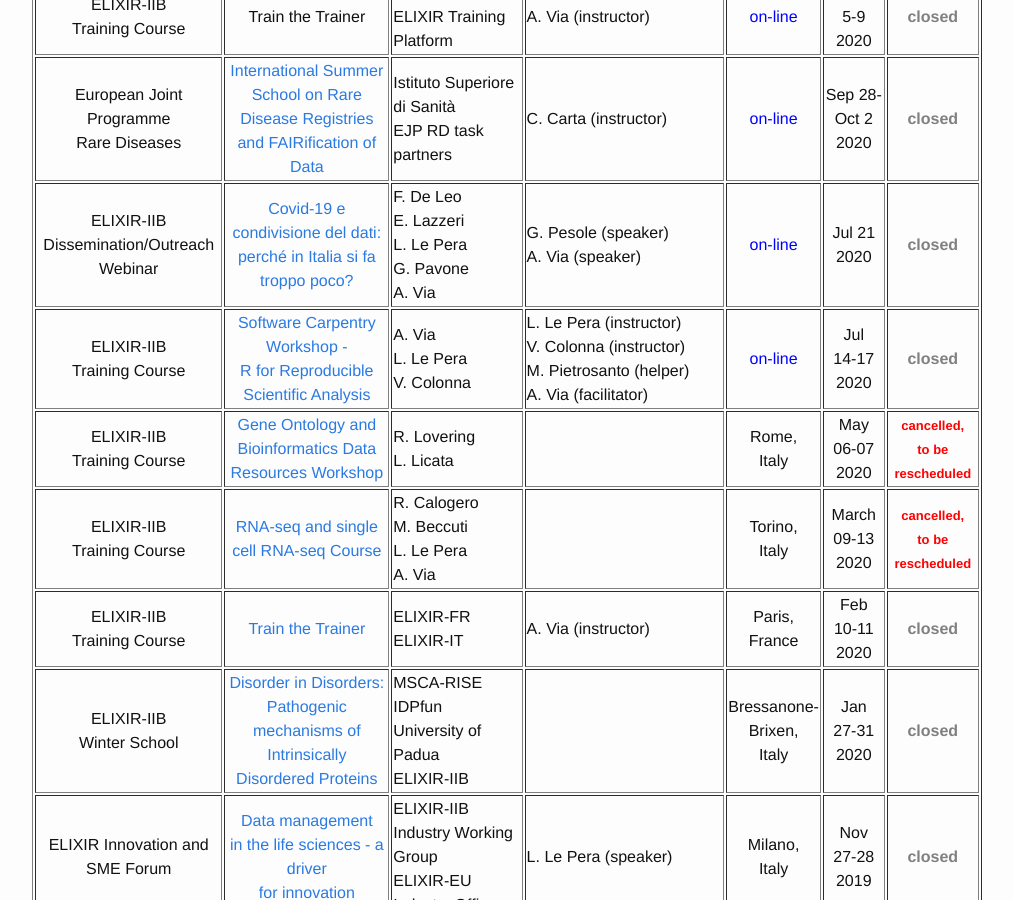
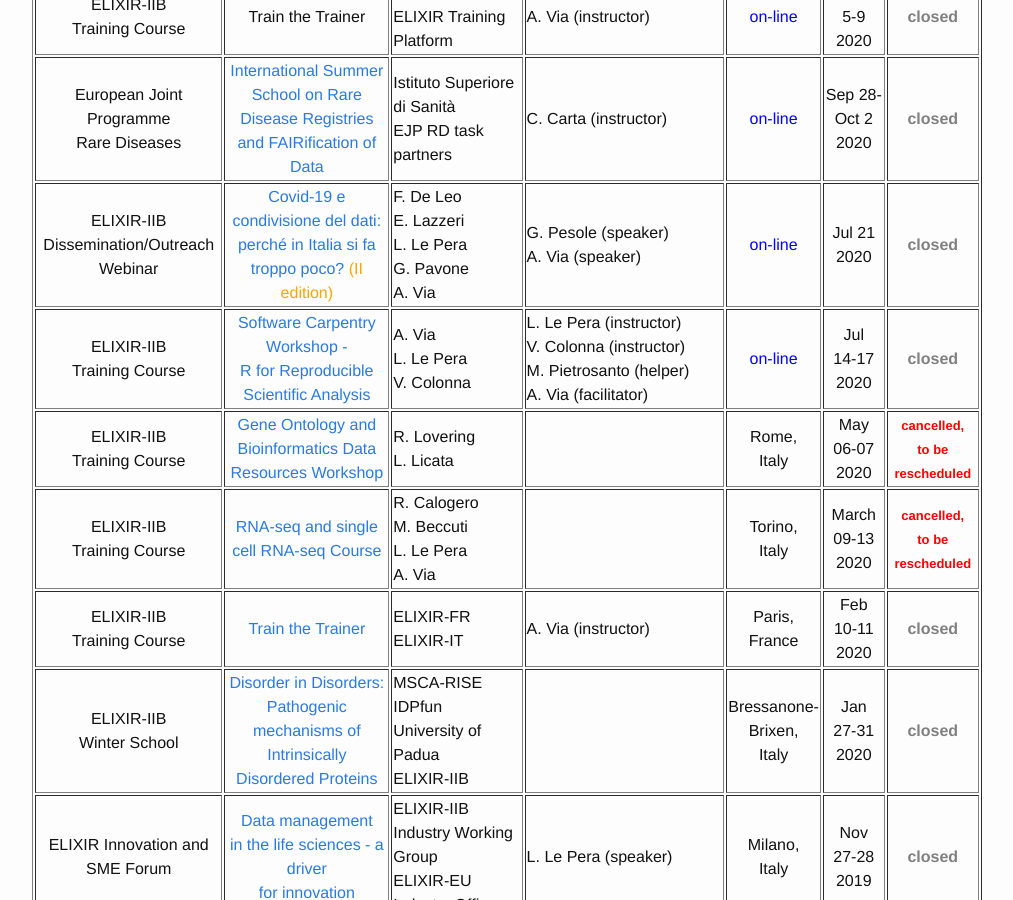
Before and after one commit to ELIXIR-IIB-training/website, a Jekyll site: the page built from _pages/01-all_events_18_19_20.md, in a window 1280 px wide and 900 px high, scrolled down 689 px. Shown: the whole window, without its empty margins (238-1251 px from the left). Built offline with Jekyll 4.4.1, drawn with Linux system fonts in a browser that asks for light colours.

Commit message:
Added II edition in the title

```diff
--- a/_pages/01-all_events_18_19_20.md
+++ b/_pages/01-all_events_18_19_20.md
@@ -70,7 +70,7 @@ permalink: /all_events_2018_2019_2020/
 </tr>
 <tr>
 	<td height="50" align="center">ELIXIR-IIB Dissemination/Outreach<br>Webinar</td>
-   <td height="50" width="220" align="center"><a href="https://elixir-italy.org/singolo-evento/?blog=1&id=1112&tipo=tipo_evento">Covid-19 e condivisione del dati: perché in Italia si fa troppo poco?</a></td>
+   <td height="50" width="220" align="center"><a href="https://elixir-italy.org/singolo-evento/?blog=1&id=1112&tipo=tipo_evento">Covid-19 e condivisione del dati: perché in Italia si fa troppo poco? <font color="orange">(II edition)</font></a></td>
    <td height="50" width="150">F. De Leo<br>E. Lazzeri<br>L. Le Pera<br>G. Pavone<br>A. Via</td>
    <td height="50" width="150">G. Pesole (speaker)<br>A. Via (speaker)</td>
    <td height="50" align="center"><font color="blue">on-line</font></td>
```
